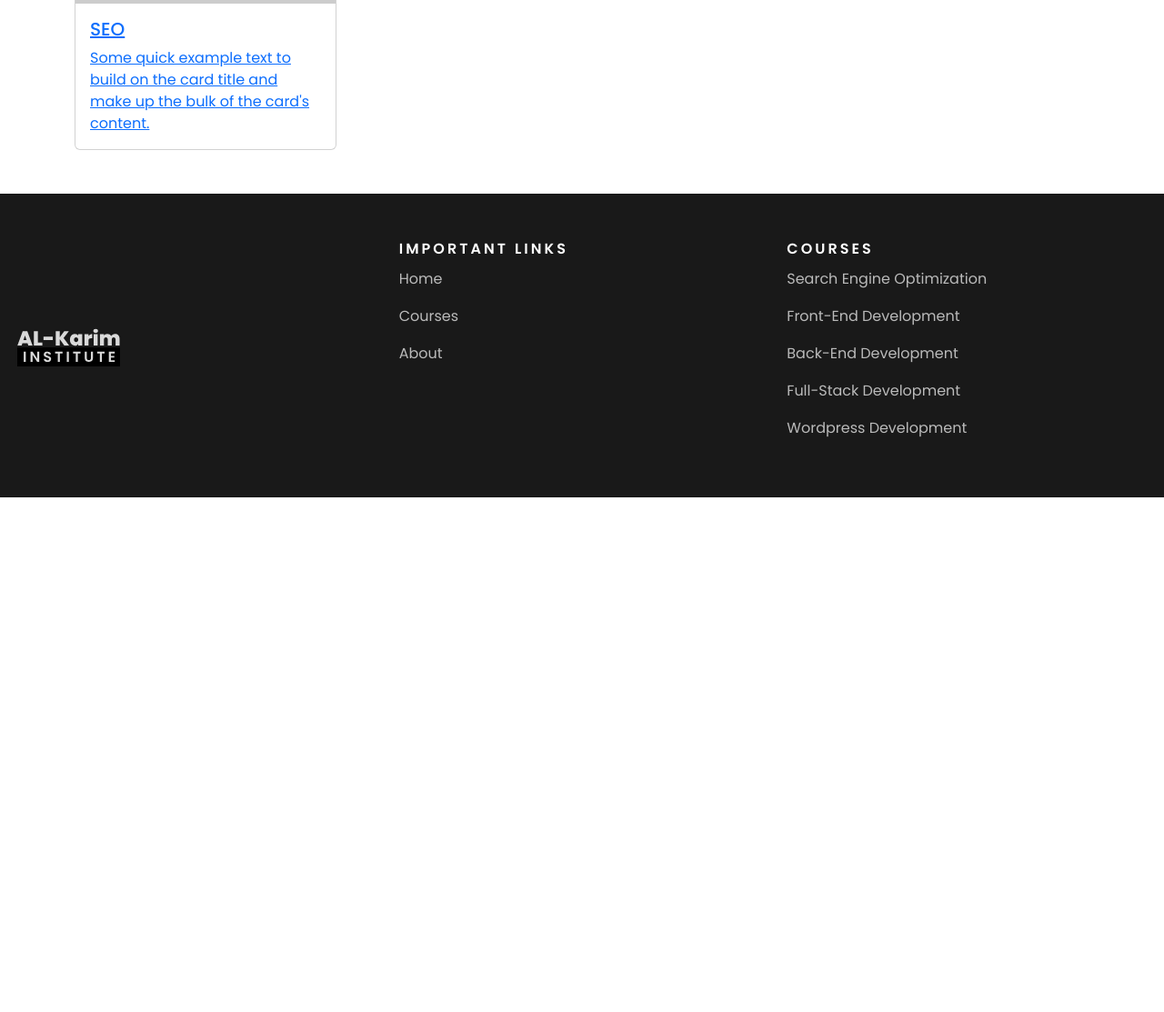
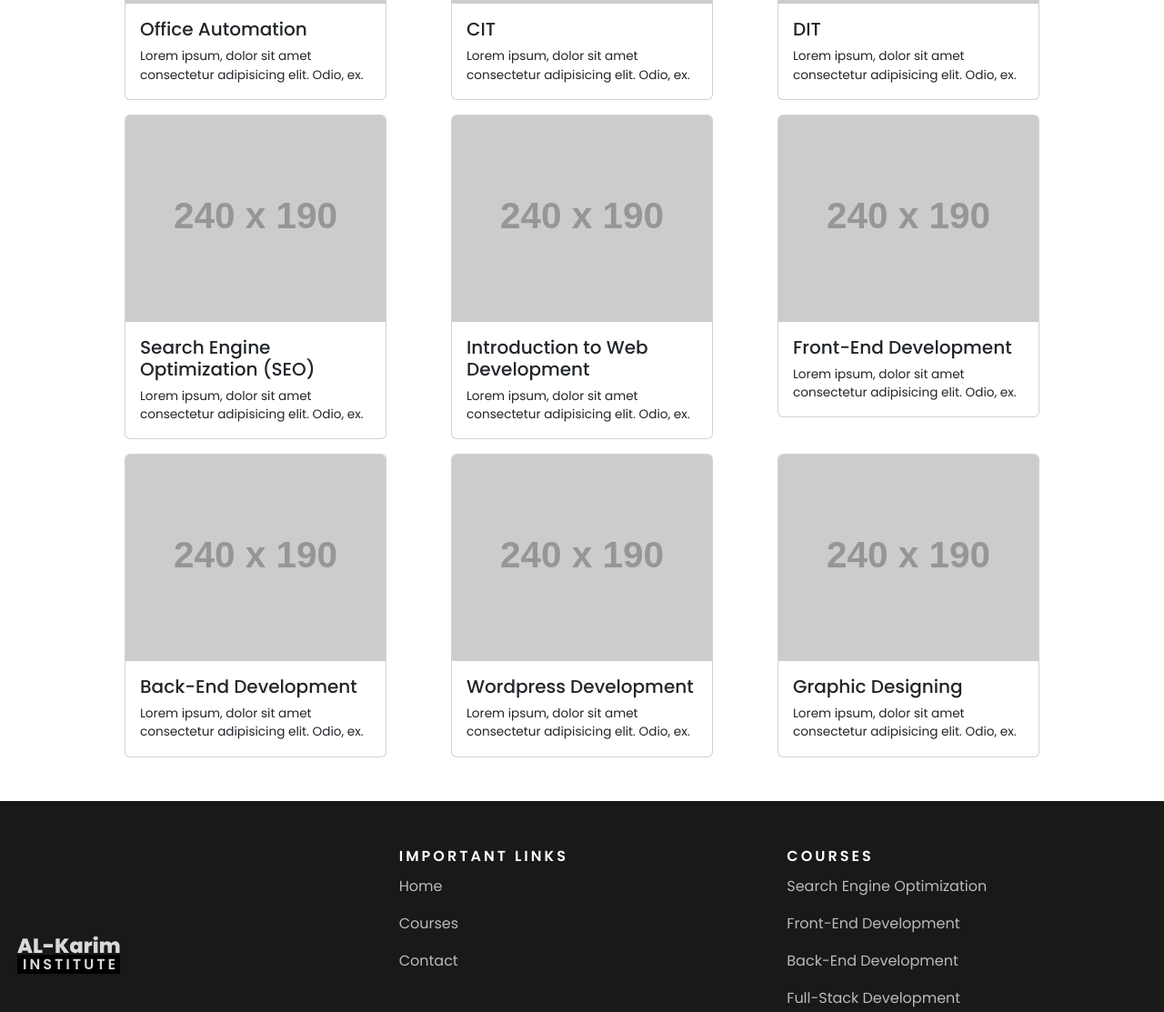
Before and after one commit to Codewith-ARK/al-karim, a plain HTML site: page pages/courses.html in a window 1280 px wide. Shown: the part 417-1530 px from the top of the page at 91% size. Before the commit the page ends 964 px from the top, so only its background shows below. Drawn offline with nearby package versions, Linux system fonts and the light colour scheme; placeholder pictures from the web are drawn by us.

Commit message:
[+] contact page, courses page, details page

```diff
--- a/pages/courses.html
+++ b/pages/courses.html
@@ -46,8 +46,8 @@
 
   <main class="container py-5">
     <h1>Available Courses</h1>
-    <div class="d-flex flex-wrap" id="all-courses">
-      <a href="course_details/seo-detail.html">
+    <div class="d-flex flex-wrap justify-content-evenly gap-3" id="all-courses">
+      <!-- <a href="course_details/seo-detail.html">
         <div class="card">
           <img class="card-img-top" src="https://placehold.co/240x190" alt="Card image cap" />
           <div class="card-body">
@@ -58,7 +58,7 @@
             </p>
           </div>
         </div>
-      </a>
+      </a> -->
     </div>
   </main>
 
@@ -69,14 +69,14 @@
 
     <div class="col-md-4">
       <h3>Important Links</h3>
-      <a href="#">
+      <a href="../index.html">
         <p>Home</p>
       </a>
-      <a href="#">
+      <a href="courses.html">
         <p>Courses</p>
       </a>
-      <a href="#">
-        <p>About</p>
+      <a href="contact.html">
+        <p>Contact</p>
       </a>
     </div>
 
@@ -100,6 +100,9 @@
       </a>
     </div>
   </footer>
+  <script src="/scripts/courses.js"></script>
+  <script src="/scripts/renderCourse.js"></script>
+  <script src="/scripts/index.js"></script>
 </body>
 
 </html>
--- a/scripts/courses.js
+++ b/scripts/courses.js
@@ -4,13 +4,71 @@ const courses = [
     desc: "Lorem ipsum, dolor sit amet consectetur adipisicing elit. Odio, ex.",
     skills: [],
     duration: 10,
+    imgUrl: "https://placehold.co/240x190",
+    detailPage: "",
   },
-  { title: "CIT" },
-  { title: "DIT" },
-  { title: "Search Engine Optimization (SEO)" },
-  { title: "Introduction to Web Development" },
-  { title: "Front-End Development" },
-  { title: "Back-End Development" },
-  { title: "Wordpress Development" },
-  { title: "Graphic Designing" },
+  {
+    title: "CIT",
+    desc: "Lorem ipsum, dolor sit amet consectetur adipisicing elit. Odio, ex.",
+    skills: [],
+    duration: 10,
+    imgUrl: "https://placehold.co/240x190",
+    detailPage: "",
+  },
+  {
+    title: "DIT",
+    desc: "Lorem ipsum, dolor sit amet consectetur adipisicing elit. Odio, ex.",
+    skills: [],
+    duration: 10,
+    imgUrl: "https://placehold.co/240x190",
+    detailPage: "",
+  },
+  {
+    title: "Search Engine Optimization (SEO)",
+    desc: "Lorem ipsum, dolor sit amet consectetur adipisicing elit. Odio, ex.",
+    skills: [],
+    duration: 10,
+    imgUrl: "https://placehold.co/240x190",
+    detailPage: "",
+  },
+  {
+    title: "Introduction to Web Development",
+    desc: "Lorem ipsum, dolor sit amet consectetur adipisicing elit. Odio, ex.",
+    skills: [],
+    duration: 10,
+    imgUrl: "https://placehold.co/240x190",
+    detailPage: "",
+  },
+  {
+    title: "Front-End Development",
+    desc: "Lorem ipsum, dolor sit amet consectetur adipisicing elit. Odio, ex.",
+    skills: [],
+    duration: 10,
+    imgUrl: "https://placehold.co/240x190",
+    detailPage: "",
+  },
+  {
+    title: "Back-End Development",
+    desc: "Lorem ipsum, dolor sit amet consectetur adipisicing elit. Odio, ex.",
+    skills: [],
+    duration: 10,
+    imgUrl: "https://placehold.co/240x190",
+    detailPage: "",
+  },
+  {
+    title: "Wordpress Development",
+    desc: "Lorem ipsum, dolor sit amet consectetur adipisicing elit. Odio, ex.",
+    skills: [],
+    duration: 10,
+    imgUrl: "https://placehold.co/240x190",
+    detailPage: "",
+  },
+  {
+    title: "Graphic Designing",
+    desc: "Lorem ipsum, dolor sit amet consectetur adipisicing elit. Odio, ex.",
+    skills: [],
+    duration: 10,
+    imgUrl: "https://placehold.co/240x190",
+    detailPage: "",
+  },
 ];
--- a/scripts/index.js
+++ b/scripts/index.js
@@ -0,0 +1 @@
+renderCourse();
--- /dev/null
+++ b/scripts/renderCourse.js
@@ -0,0 +1,23 @@
+function renderCourse(){
+  courses.map((course)=>{
+    console.log("Creating Card");
+    createCourseCard(course)
+  });
+}
+function createCourseCard(obj){
+  let html = `
+  <a href="course_details/seo-detail.html">
+    <div class="card">
+    <img class="card-img-top" src="${obj.imgUrl}" alt="Card image cap" />
+    <div class="card-body">
+      <h5 class="card-title">${obj.title}</h5>
+      <p class="card-text">
+        ${obj.desc}
+      </p>
+    </div>
+    </div>
+  </a>
+  `;
+
+  document.querySelector("#all-courses").innerHTML += html;
+}
--- a/stylesheets/global__style.css
+++ b/stylesheets/global__style.css
@@ -24,6 +24,13 @@ body {
 }
 .card {
   width: 18rem;
+}
+.card p {
+  font-size: 0.85rem;
+}
+#all-courses a {
+  text-decoration: none;
+  color: unset;
 }
 footer {
   background: rgba(0, 0, 0, 0.9);
```
Also changed, not shown: index.html (+5 -5 lines), pages/contact.html (+84 -0 lines).
